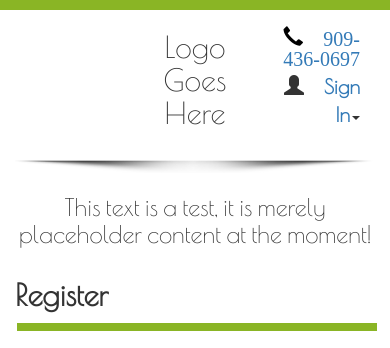
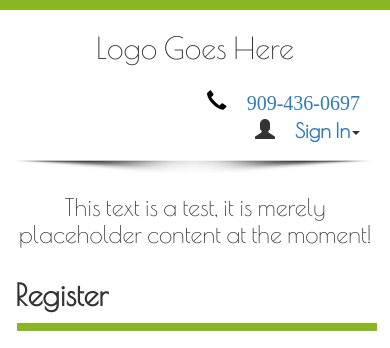
Before and after one commit to NerdsvilleCEO/bookraves, a Django app: page /login/ in a window 390 px wide. Shown: the top 348 px of the page. Run offline with Django 3.2, Linux system fonts and the light colour scheme; some libraries are stand-ins or nearby versions.

Commit message:
Viewport fix

```diff
--- a/bookraves_user/templates/bookraves_user/login.html
+++ b/bookraves_user/templates/bookraves_user/login.html
@@ -12,12 +12,12 @@
   <div class="top-bar"></div>
   <div class="header">
     <div class="container">
-      <div class="col-md-4 col-xs-4">
+      <div class="col-md-4">
       </div>
-      <div class="logo col-md-4 col-xs-4">
+      <div class="logo col-md-4">
         <h2>Logo Goes Here</h2>
       </div>
-      <div class="col-md-4 col-xs-4 options">
+      <div class="col-md-4 options">
         <div class="phonecont"><span class="glyphicon glyphicon-earphone phone"> <a href="tel:9094360697">909-436-0697</a></span></div>
         <div class="dropdown">
           <span class="glyphicon glyphicon-user user"></span><a class="dropdown-toggle" href="#" data-toggle="dropdown"><strong>Sign In</strong></a><strong class="caret"></strong>
@@ -119,7 +119,7 @@
       <div class="container">
         <p class="pull-right muted credit">Website Development Courtesy of <a href="http://nerdsville.net/">Nerdsville LLC</a>.</p>
       </div>
-    </div>
+  </div>
   <script src="{% static "vendor/js/jquery-2.1.4.min.js" %}"></script>
   <script src="{% static "vendor/js/bootstrap.min.js"%}"></script>
   <script>
```
